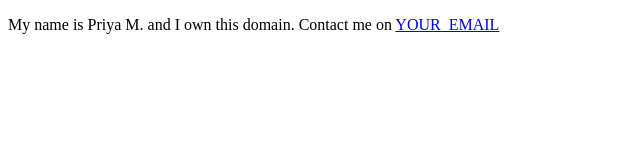
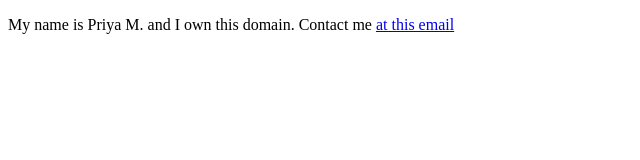
Before and after one commit to priya-km/priya-km.github.io, a plain HTML site: page index.html in a window 1280 px wide. Shown: the full height of the page, 0-640 px from the left. Drawn offline with Linux system fonts and the light colour scheme.

Commit message:
email syntax update

```diff
--- a/index.html
+++ b/index.html
@@ -8,8 +8,8 @@
 </head>
 <body>
 <p>
-My name is Priya M. and I own this domain. Contact me on
-<a href="mailto:priya.k.mah@gmail.com">YOUR_EMAIL</a>
+My name is Priya M. and I own this domain. Contact me
+<a href="mailto:priyamaharban@gmail.com@gmail.com">at this email</a>
 </p>
 </body>
 </html>
```
